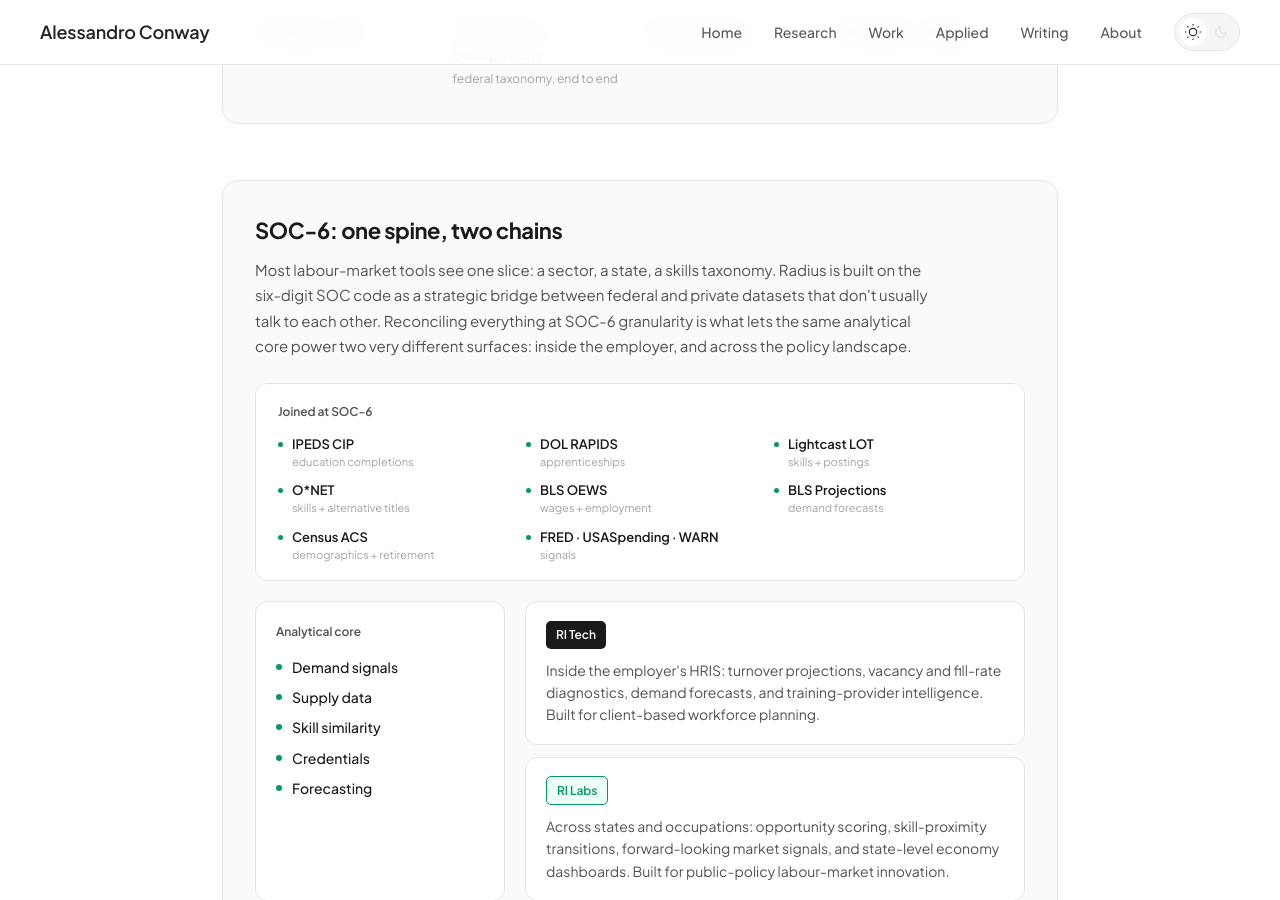
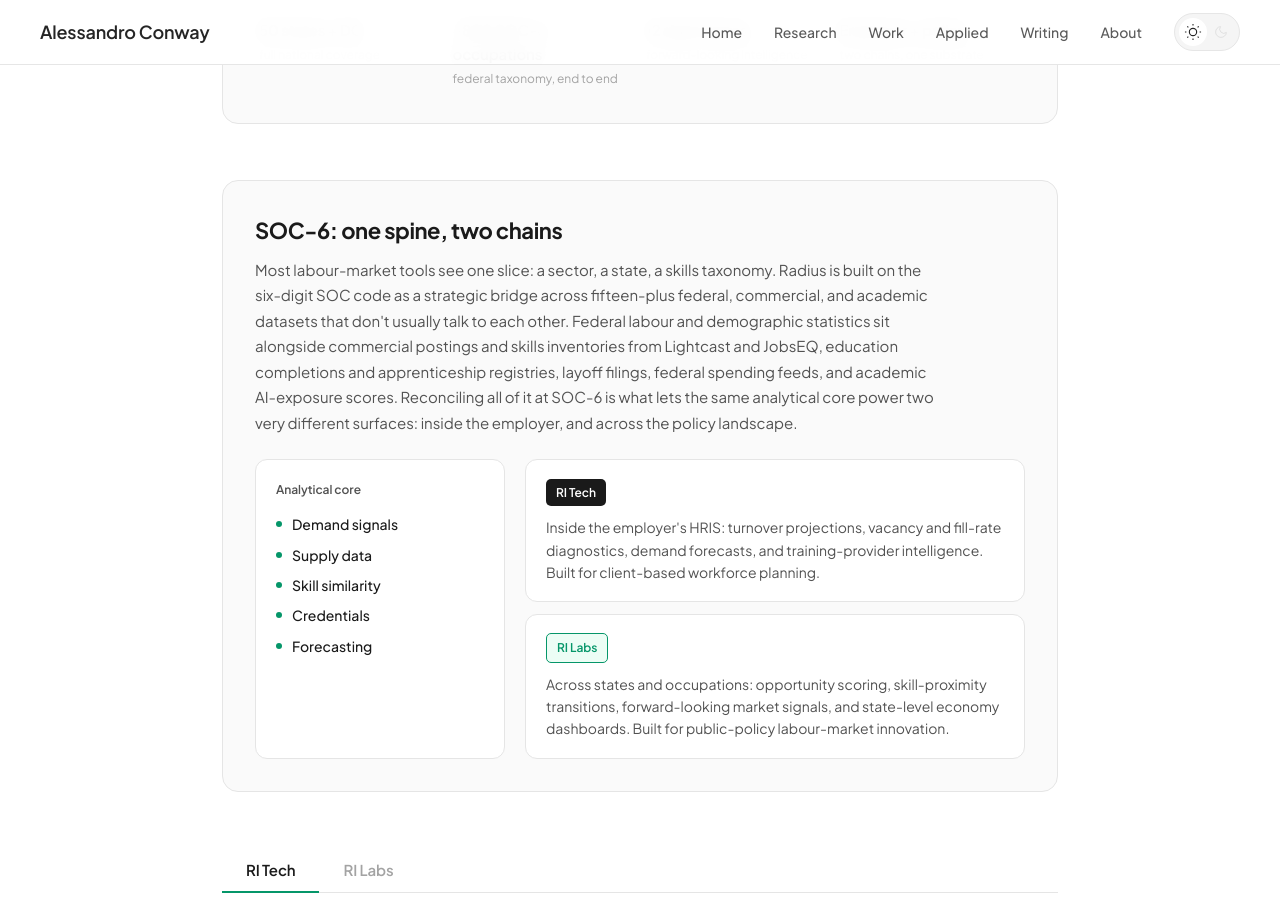
Before and after one commit to conway1521/conway1521.github.io, a Jekyll site: the page built from work.html, in a window 1280 px wide and 900 px high, scrolled down 751 px. Built offline with Jekyll 4.4.1, drawn with Linux system fonts in a browser that asks for light colours.

Commit message:
Drop datasets-strip; weave dataset breadth into framework lede in prose
The 8-tile "Joined at SOC-6" grid was too prominent and the bold/span
formatting was awkward. Replaced with prose in the framework lede that
conveys the breadth (15+ federal, commercial, and academic datasets)
without enumerating each tile, and explicitly names Lightcast and
JobsEQ as the commercial postings/skills sources.

work.html
- Removed the .datasets-strip block entirely.
- Reworded framework-lede to position SOC-6 as the bridge across 15+
  datasets, then describe the kinds (federal labour and demographic
  statistics; commercial postings/skills from Lightcast and JobsEQ;
  education completions and apprenticeship registries; layoff filings;
  federal spending feeds; academic AI-exposure scores).
- Workforce database card rewritten to a single sentence with the
  source list (BLS, Census, O*NET, IPEDS, CareerOneStop, RAPIDS,
  Lightcast, JobsEQ, FRED, USASpending, MIT Living Wage, and others)
  plus the crosswalks (CIP-to-SOC, O*NET-to-SOC, NAICS-to-SOC).

index.html
- About paragraph: drop the explicit dataset list, replace with
  "fifteen-plus federal, commercial, and academic datasets".

CSS cleanup follows in the next commit.

https://claude.ai/code/session_016eeRpDxgYTZLZypPTJ7yN2

```diff
--- a/index.html
+++ b/index.html
@@ -58,7 +58,7 @@ title: null
 </section>
 
 <section class="about">
-    <p>I study how labour markets function and fail, with a focus on workforce dynamics and regional economic development. My research combines macroeconomic modeling, economic geography, and inequality to inform policy decisions. At Radius, I lead the build of a workforce analytics platform that puts economics into HR, running two product chains on a shared SOC-6 spine that joins federal and private datasets (IPEDS CIP, RAPIDS, Lightcast LOT, O*NET, BLS, ACS): one for client-based employer forecasting and workforce planning, and one for public-policy labour-market innovation across all 50 states + DC.</p>
+    <p>I study how labour markets function and fail, with a focus on workforce dynamics and regional economic development. My research combines macroeconomic modeling, economic geography, and inequality to inform policy decisions. At Radius, I lead the build of a workforce analytics platform that puts economics into HR, running two product chains on a shared SOC-6 spine that reconciles fifteen-plus federal, commercial, and academic datasets: one chain for client-based employer forecasting and workforce planning, and one for public-policy labour-market innovation across all 50 states + DC.</p>
     <p>My PhD develops a novel framework conceptualising regional economies as ecosystems where economic, social, and place-based factors interact in ways traditional models miss. This work bridges modern academic pursuits with the experience from field practitioners.</p>
     <p><strong>Interests:</strong> future of work; local and regional economic development; wellbeing</p>
 </section>
--- a/work.html
+++ b/work.html
@@ -29,21 +29,7 @@ title: Work
 
 <section class="framework-panel">
     <h2 class="framework-title">SOC-6: one spine, two chains</h2>
-    <p class="framework-lede">Most labour-market tools see one slice: a sector, a state, a skills taxonomy. Radius is built on the six-digit SOC code as a strategic bridge between federal and private datasets that don't usually talk to each other. Reconciling everything at SOC-6 granularity is what lets the same analytical core power two very different surfaces: inside the employer, and across the policy landscape.</p>
-
-    <div class="datasets-strip">
-        <span class="datasets-label">Joined at SOC-6</span>
-        <ul class="datasets-list">
-            <li><strong>IPEDS CIP</strong><span>education completions</span></li>
-            <li><strong>DOL RAPIDS</strong><span>apprenticeships</span></li>
-            <li><strong>Lightcast LOT</strong><span>skills + postings</span></li>
-            <li><strong>O*NET</strong><span>skills + alternative titles</span></li>
-            <li><strong>BLS OEWS</strong><span>wages + employment</span></li>
-            <li><strong>BLS Projections</strong><span>demand forecasts</span></li>
-            <li><strong>Census ACS</strong><span>demographics + retirement</span></li>
-            <li><strong>FRED · USASpending · WARN</strong><span>signals</span></li>
-        </ul>
-    </div>
+    <p class="framework-lede">Most labour-market tools see one slice: a sector, a state, a skills taxonomy. Radius is built on the six-digit SOC code as a strategic bridge across fifteen-plus federal, commercial, and academic datasets that don't usually talk to each other. Federal labour and demographic statistics sit alongside commercial postings and skills inventories from Lightcast and JobsEQ, education completions and apprenticeship registries, layoff filings, federal spending feeds, and academic AI-exposure scores. Reconciling all of it at SOC-6 is what lets the same analytical core power two very different surfaces: inside the employer, and across the policy landscape.</p>
 
     <div class="framework-grid">
         <div class="substrate">
@@ -217,7 +203,7 @@ title: Work
                         <h4>Workforce database</h4>
                         <span class="status-pill live">Live</span>
                     </div>
-                    <p>The canonical SOC-6 data backbone, joining IPEDS CIP completions, RAPIDS apprenticeships, Lightcast LOT (skills + postings), O*NET skills and alternative titles, BLS OEWS wages, BLS Projections, and ACS demographics, all reconciled and queryable.</p>
+                    <p>The canonical SOC-6 data backbone, joining fifteen-plus federal, commercial, and academic sources (BLS, Census, O*NET, IPEDS, CareerOneStop, RAPIDS, Lightcast, JobsEQ, FRED, USASpending, MIT Living Wage, and others) into a single queryable warehouse with CIP-to-SOC, O*NET-to-SOC, and NAICS-to-SOC crosswalks.</p>
                 </article>
                 <article class="chain-card">
                     <div class="chain-card-head">
```
